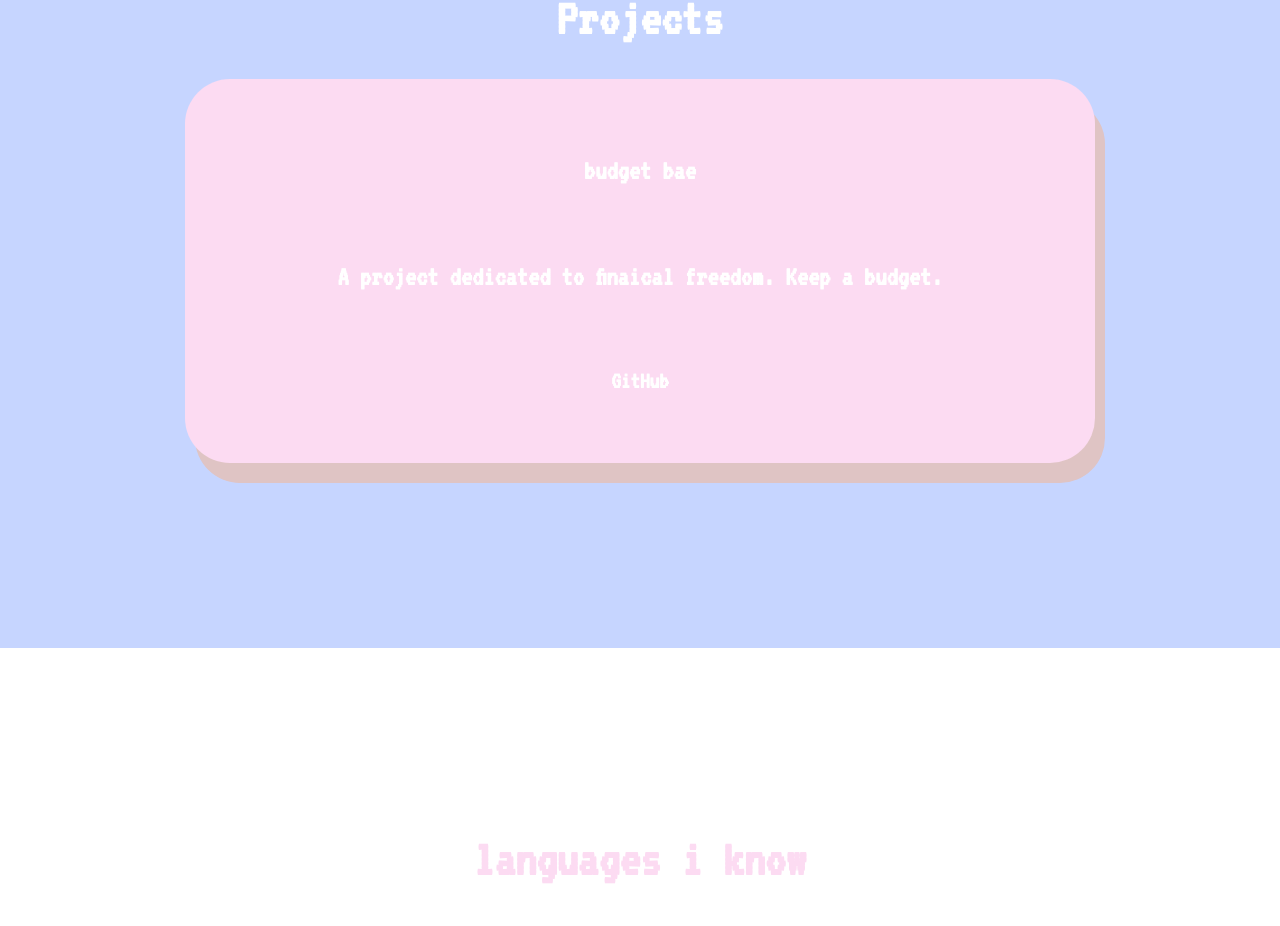
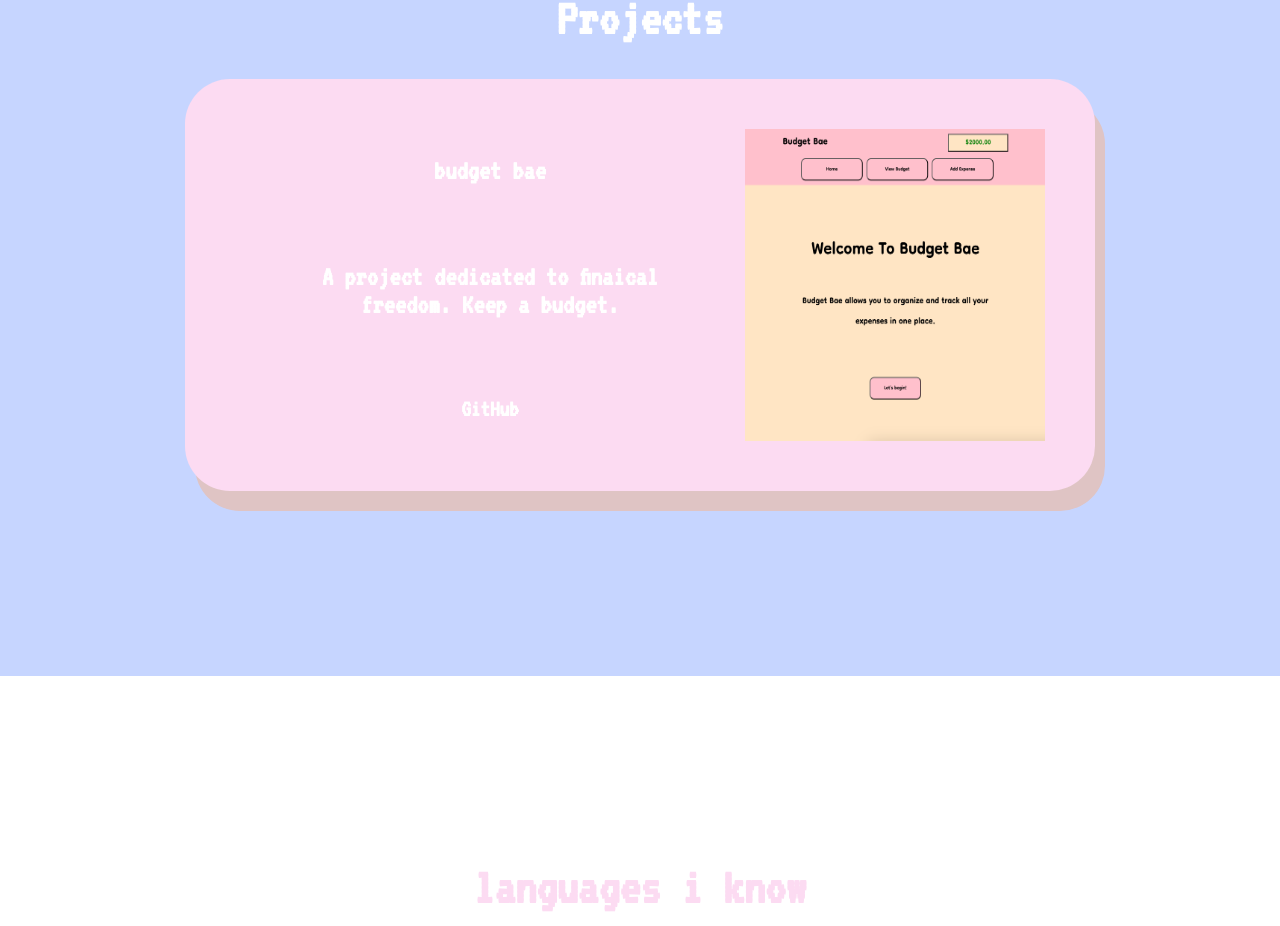
Before and after one commit to TaylorWill94/taylor-will-portfolio-pink, a React (Create React App) app: page / in a window 1280 px wide. Shown: the part 1133-2059 px from the top of the page. Built offline with nearby package versions, Linux system fonts and the light colour scheme.

Commit message:
Adds the photo back

```diff
--- a/src/Components/Portfolio/Portfolio.js
+++ b/src/Components/Portfolio/Portfolio.js
@@ -1,5 +1,5 @@
 import "./Portfolio.css";
-// import budget from "../Images/budget.png";
+import budget from "../Images/budget.png";
 
 function Portfolio() {
   return (
@@ -28,12 +28,12 @@ function Portfolio() {
           </a>
         </a>
 
-        {/* <img
+        <img
           className="budget-photo"
           src={budget}
           width="300"
           alt="budget-bae"
-        /> */}
+        />
       </div>
 
       {/* <div className="rock-sec">
```
Also changed, not shown: src/Components/Home/Home.css (+0 -7 lines).
